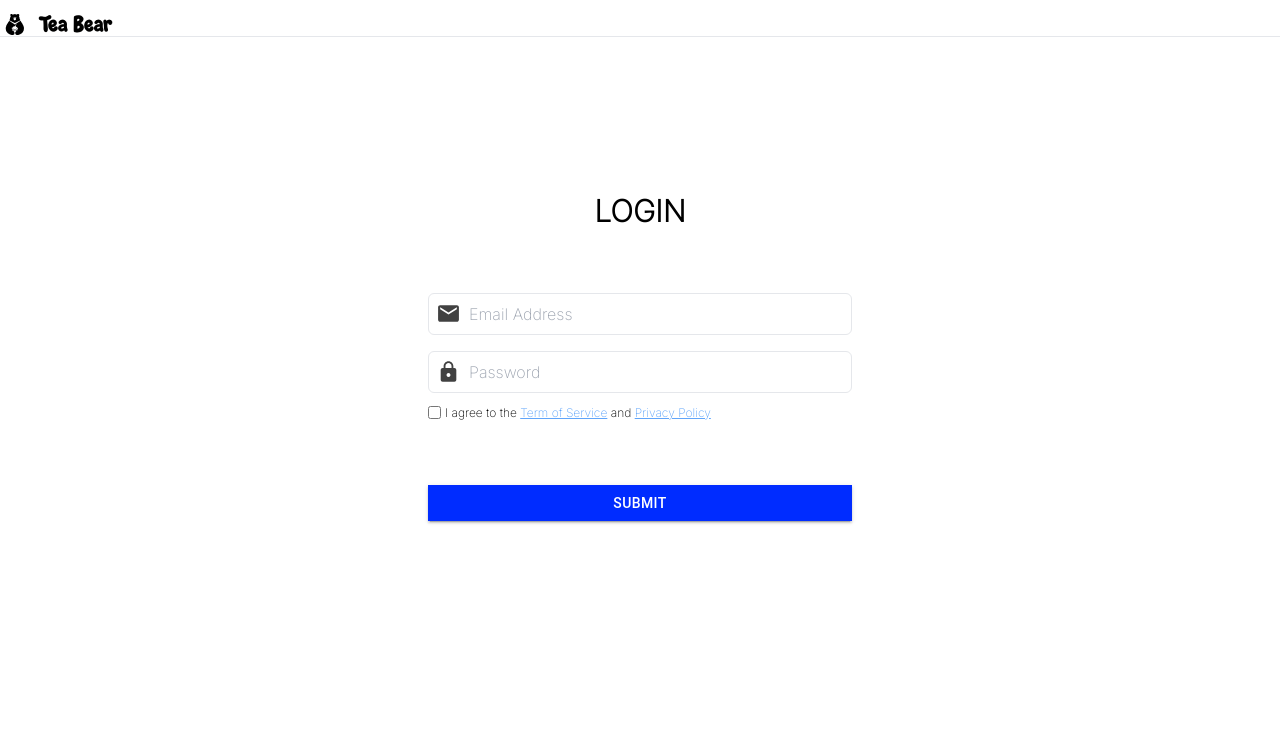
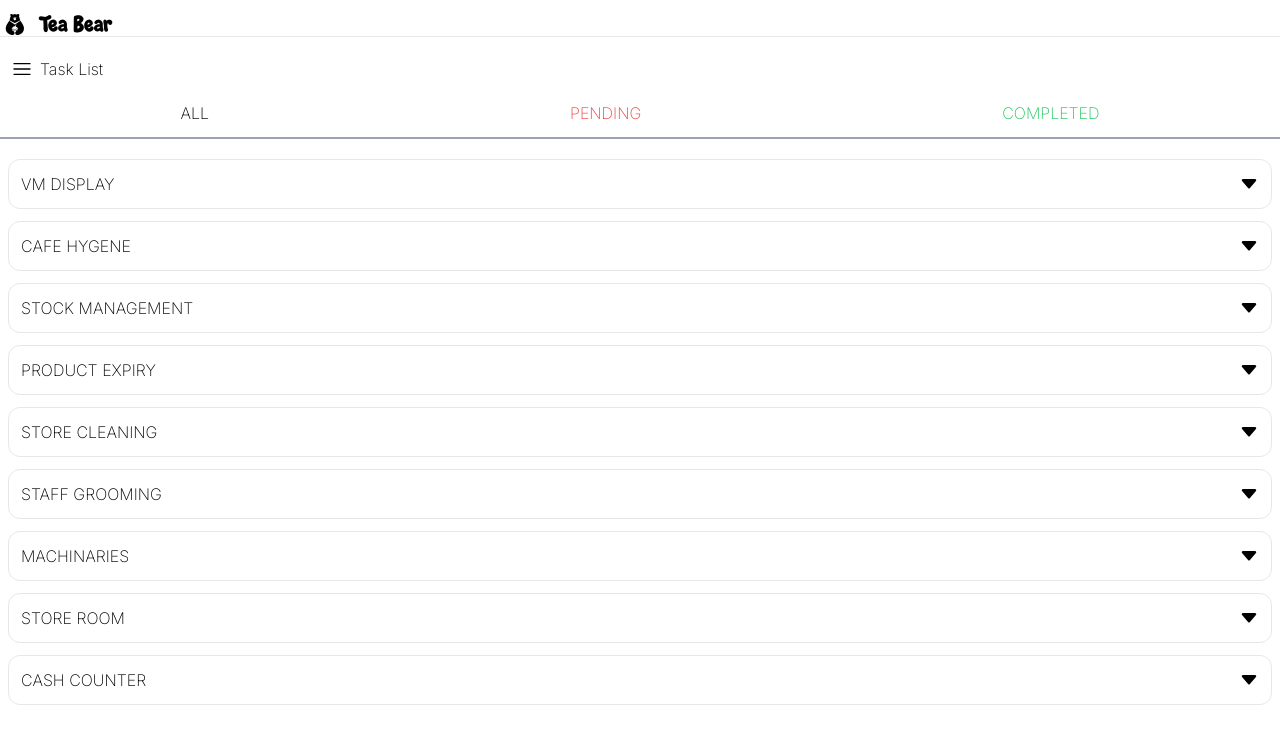
Before and after one commit to Himmu5/Menarva, a React (Vite) app: page / in a window 1280 px wide. Shown: the top 744 px of the page. Built offline with nearby package versions, Linux system fonts and the light colour scheme.

Commit message:
Task mappd

```diff
--- a/src/App.tsx
+++ b/src/App.tsx
@@ -1,5 +1,7 @@
+import { Route, Routes } from "react-router-dom"
 import Navbar from "./Components/Common/Navbar"
 import SignIn from "./Components/SignIn/SignIn"
+import Home from "./Components/Home/Home"
 
 function App() {
 
@@ -7,7 +9,11 @@ function App() {
     <div className="">
 
       <Navbar />
-      <SignIn />
+      <Routes>
+        <Route path="signin" element={<SignIn />} />
+        <Route path="/" element={<Home />} />
+      </Routes>
+
 
     </div>
   )
--- /dev/null
+++ b/src/Components/Home/Home.tsx
@@ -0,0 +1,36 @@
+import { FC } from 'react'
+import { RxHamburgerMenu } from 'react-icons/rx'
+import { dummyOptions } from '../../Data/dummy'
+import { BsFillCaretDownFill } from 'react-icons/bs'
+
+type P = object
+
+const Home: FC<P> = () => {
+    return <div className='max-w-7xl mx-auto flex flex-col'>
+
+        <div className=' flex items-center gap-2 p-3 py-5'>
+            <RxHamburgerMenu size={20} />
+            <p>Task List</p>
+        </div>
+
+        <div className='w-full flex items-center justify-around border-b-2 border-gray-400 pb-3'>
+            <p>ALL</p>
+            <p className='text-red-500'>PENDING</p>
+            <p className='text-green-500 '>COMPLETED</p>
+        </div>
+
+        <div className='w-full flex flex-col gap-3 my-3 p-2 text-black'>
+            {
+                dummyOptions.map((option)=>{
+                    return <div className='flex items-center p-3 justify-between w-full border rounded-xl'>
+                        <p>{option}</p>
+                        <BsFillCaretDownFill size={20}/>
+                    </div>
+                })
+            }
+        </div>
+
+
+    </div>
+}
+export default Home;
--- /dev/null
+++ b/src/Data/dummy.ts
@@ -0,0 +1,11 @@
+export const dummyOptions = [
+    "VM DISPLAY",
+    "CAFE HYGENE",
+    "STOCK MANAGEMENT",
+    "PRODUCT EXPIRY",
+    "STORE CLEANING",
+    "STAFF GROOMING",
+    "MACHINARIES",
+    "STORE ROOM",
+    "CASH COUNTER"
+]
```
